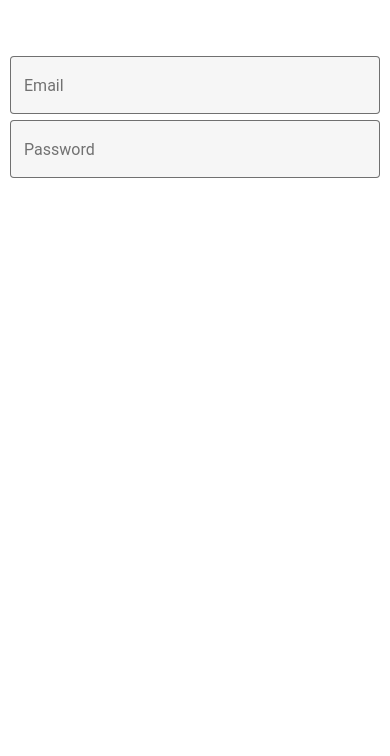
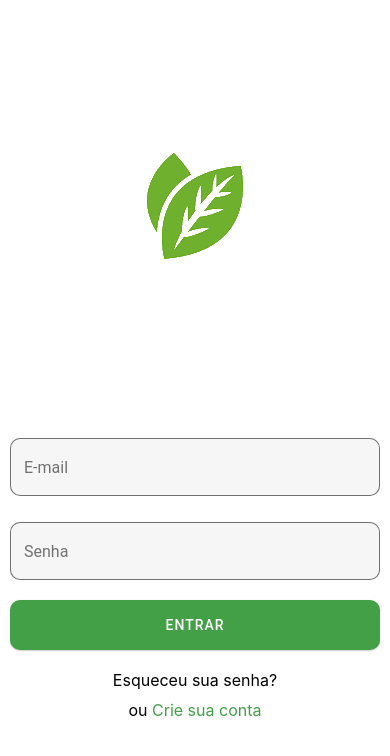
Before and after one commit to faz-melhor/pet-tree-mobile, a React Native app: screen / in a window 390 px wide. Shown: the top 756 px of the page. Built offline with nearby package versions, Linux system fonts and the light colour scheme.

Commit message:
First screen

```diff
--- a/App.js
+++ b/App.js
@@ -1,4 +1,5 @@
 import { StatusBar } from 'expo-status-bar';
+import color from 'color';
 import React from 'react';
 import { StyleSheet, Text, View } from 'react-native';
 import WelcomeScreen from './screens/WelcomeScreen';
@@ -6,17 +7,30 @@ import { DefaultTheme, Provider as PaperProvider } from 'react-native-paper'
 
 const theme = {
   ...DefaultTheme,
-  // Specify custom property
-  myOwnProperty: true,
   // Specify custom property in nested object
+  dark: true,
+  roundness: 10,
+  animation: {
+    scale: 2.0,
+  },
   colors: {
-    myOwnColor: '#BADA55',
-  }
+    primary: '#43a047',
+    accent: '#03dac4',
+    background: '#f6f6f6',
+    surface: '#FFFFFF',
+    error: '#B00020',
+    text: '#43a047',
+    onBackground: '#000000',
+    onSurface: '#000000',
+    disabled: color('#000').alpha(0.26).rgb().string(),
+    placeholder: color('#000').alpha(0.54).rgb().string(),
+    backdrop: color('#000').alpha(0.5).rgb().string(),
+  },
 };
 
 export default function App() {
   return (
-    <PaperProvider>
+    <PaperProvider theme={theme}>
       <WelcomeScreen/>
     </PaperProvider>
 
--- a/screens/WelcomeScreen.js
+++ b/screens/WelcomeScreen.js
@@ -1,35 +1,86 @@
 import * as React from "react";
-import { TextInput } from "react-native-paper";
-import { StyleSheet, Text, View } from "react-native";
+import { TextInput, Button } from "react-native-paper";
+import { StyleSheet, Image, Text, View } from "react-native";
 
 const WelcomeScreen = () => {
   const [text, setText] = React.useState("");
   const [password, setPassword] = React.useState("");
 
   return (
-    <View style={{ marginTop: 50, marginHorizontal: 10 }}>
+    <View style={styles.container}>
+      <View style={styles.logoContainer}>
+        <Image source={require('../assets/leaf_logo.png')} />
+      </View>
+      <View style={styles.textContainer}>
         <TextInput
-        theme={{ colors: { primary: "#48ac3c" } }}
-        label="Email"
+          style={styles.item}
+          label="E-mail"
           mode="outlined"
-        selectionColor="#48ac3c"
           value={text}
           onChangeText={(text) => setText(text)}
         />
-
         <TextInput
-        theme={{ colors: { primary: "green" } }}
-        label="Password"
+          style={styles.item}
+          label="Senha"
           mode="outlined"
-        selectionColor="#48ac3c"
           secureTextEntry={true}
           value={password}
           onChangeText={(password) => setPassword(password)}
         />
+        <Button
+        style={styles.button}
+        contentStyle={{height: 50}}
+        mode="contained"
+        onPress={() => console.log('Pressed')}>
+            Entrar
+        </Button>
+        <View style={styles.containerOptions}>
+          <Text style={styles.optionsText}>
+            Esqueceu sua senha?
+          </Text>
+          <Text style={styles.optionsText}>
+            ou <Text style={styles.innerText}>Crie sua conta</Text>
+          </Text>
+        </View>
+
+
+
+      </View>
     </View>
   );
 };
 
 export default WelcomeScreen;
 
-const styles = StyleSheet.create({});
+const styles = StyleSheet.create({
+  container: {
+    flex: 1,
+  },
+  logoContainer: {
+    justifyContent: 'center',
+    alignItems: 'center',
+    flex: 1
+  },
+  textContainer: {
+    margin: 10,
+    flex: 1,
+  },
+  item: {
+    marginVertical: 10
+  },
+  button: {
+    marginVertical: 10
+  },
+  innerText: {
+    color: '#43a047'
+  },
+  containerOptions:{
+    alignItems: 'center',
+  },
+
+  optionsText: {
+    marginTop: 10,
+    fontSize: 16,
+    alignItems: 'center'
+  }
+});
```
Also changed, not shown: assets/leaf_logo.png (added). Lines whose indentation alone changed are shown as unchanged.
